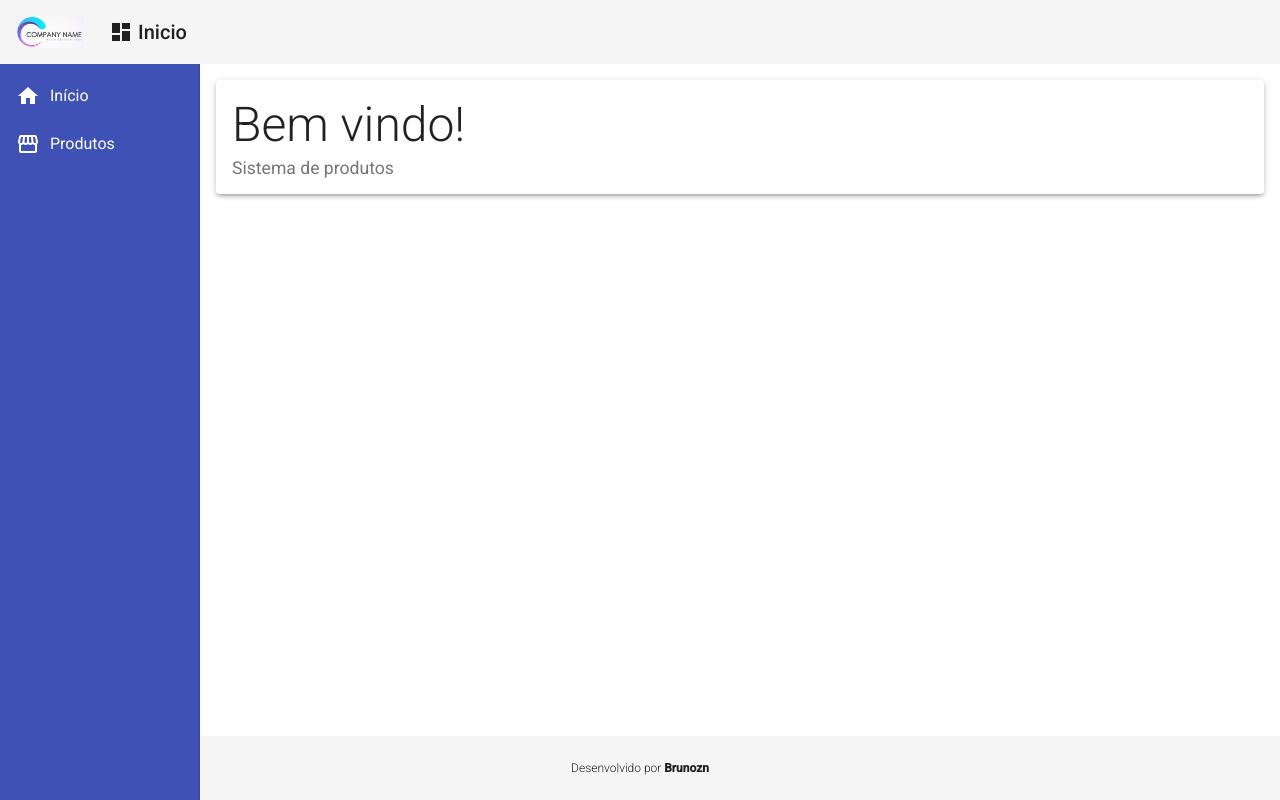
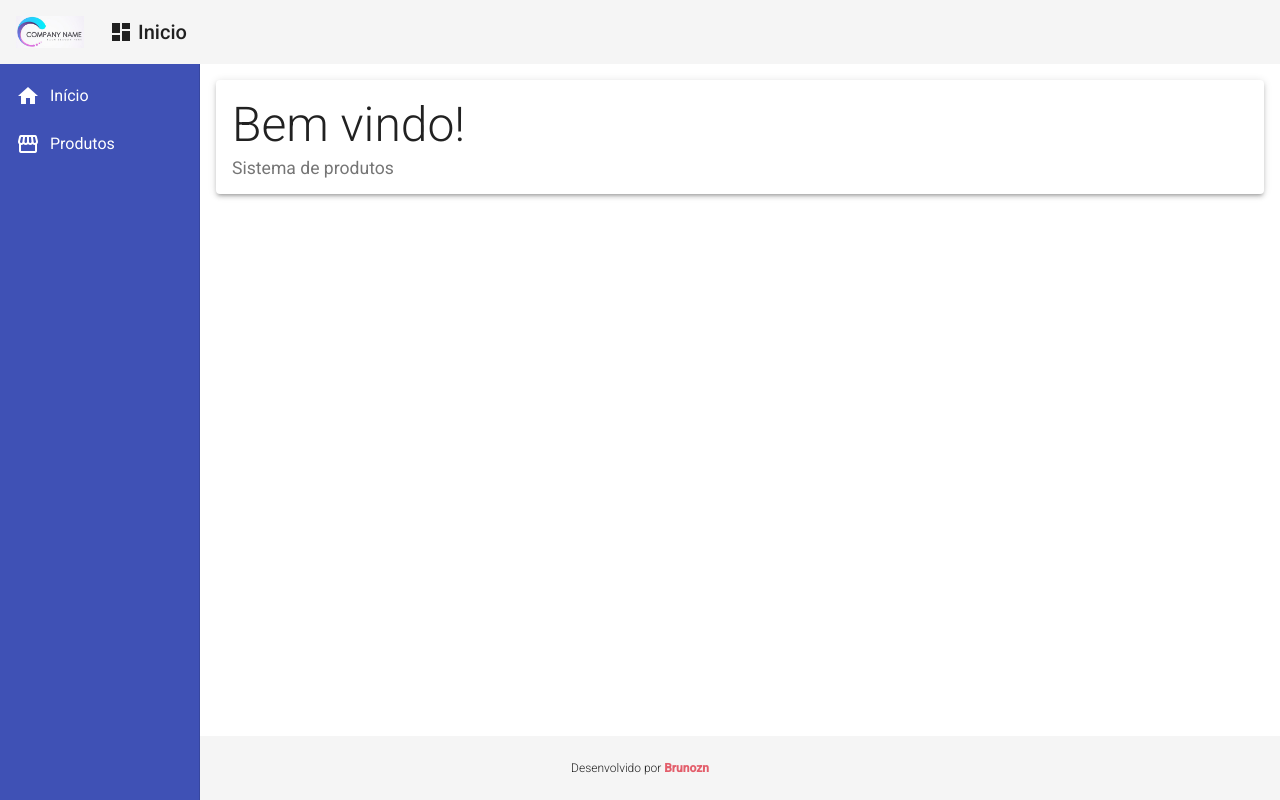
Before and after one commit to brunozn/crud_angular, an Angular app in the folder front/: page / in a window 1280 px wide. Built offline with nearby package versions, Linux system fonts and the light colour scheme.

Commit message:
criando uma diretiva de atibuto

```diff
--- a/front/src/app/app.module.ts
+++ b/front/src/app/app.module.ts
@@ -15,6 +15,7 @@ import { MatCardModule } from  '@angular/material/card';
 import { MatListModule } from '@angular/material/list';
 import { HomeComponent } from './views/home/home.component';
 import { ProductCrudComponent } from './views/product-crud/product-crud.component';
+import { RedDirective } from './directives/red.directive';
 
 
 
@@ -26,6 +27,7 @@ import { ProductCrudComponent } from './views/product-crud/product-crud.componen
     NavComponent,
     HomeComponent,
     ProductCrudComponent,
+    RedDirective,
   ],
   imports: [
     BrowserModule,
--- a/front/src/app/components/templates/footer/footer.component.html
+++ b/front/src/app/components/templates/footer/footer.component.html
@@ -1,6 +1,6 @@
 <mat-toolbar class="footer">
     <span>
-        Desenvolvido por <strong> Brunozn</strong>
+        Desenvolvido por <strong appRed> Brunozn</strong>
     </span>
 
 </mat-toolbar>
--- /dev/null
+++ b/front/src/app/directives/red.directive.ts
@@ -0,0 +1,12 @@
+import { Directive, ElementRef } from '@angular/core';
+
+@Directive({
+  selector: '[appRed]'
+})
+export class RedDirective {
+
+  constructor(private el: ElementRef) {
+    el.nativeElement.style.color = "#e35e6b"
+   }
+
+}
```
